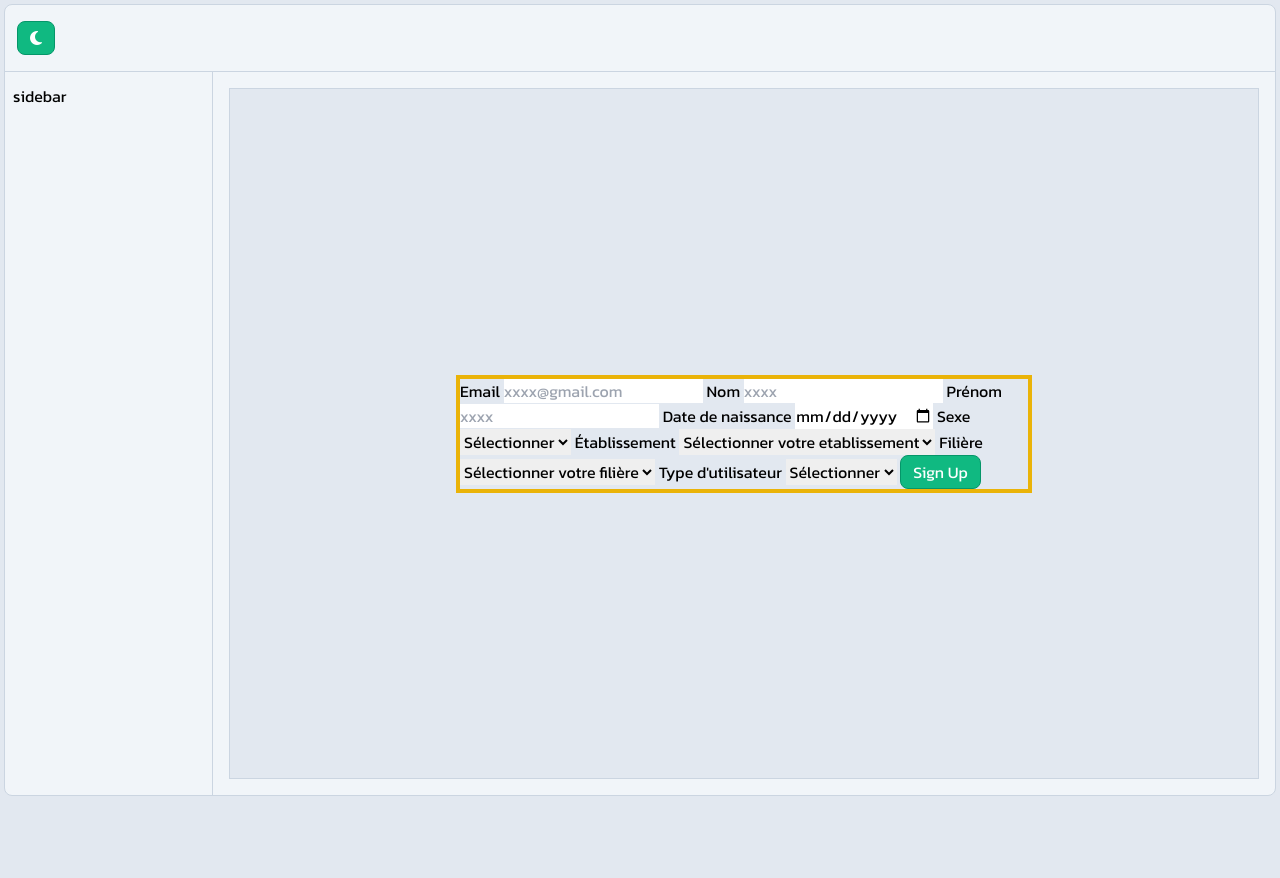
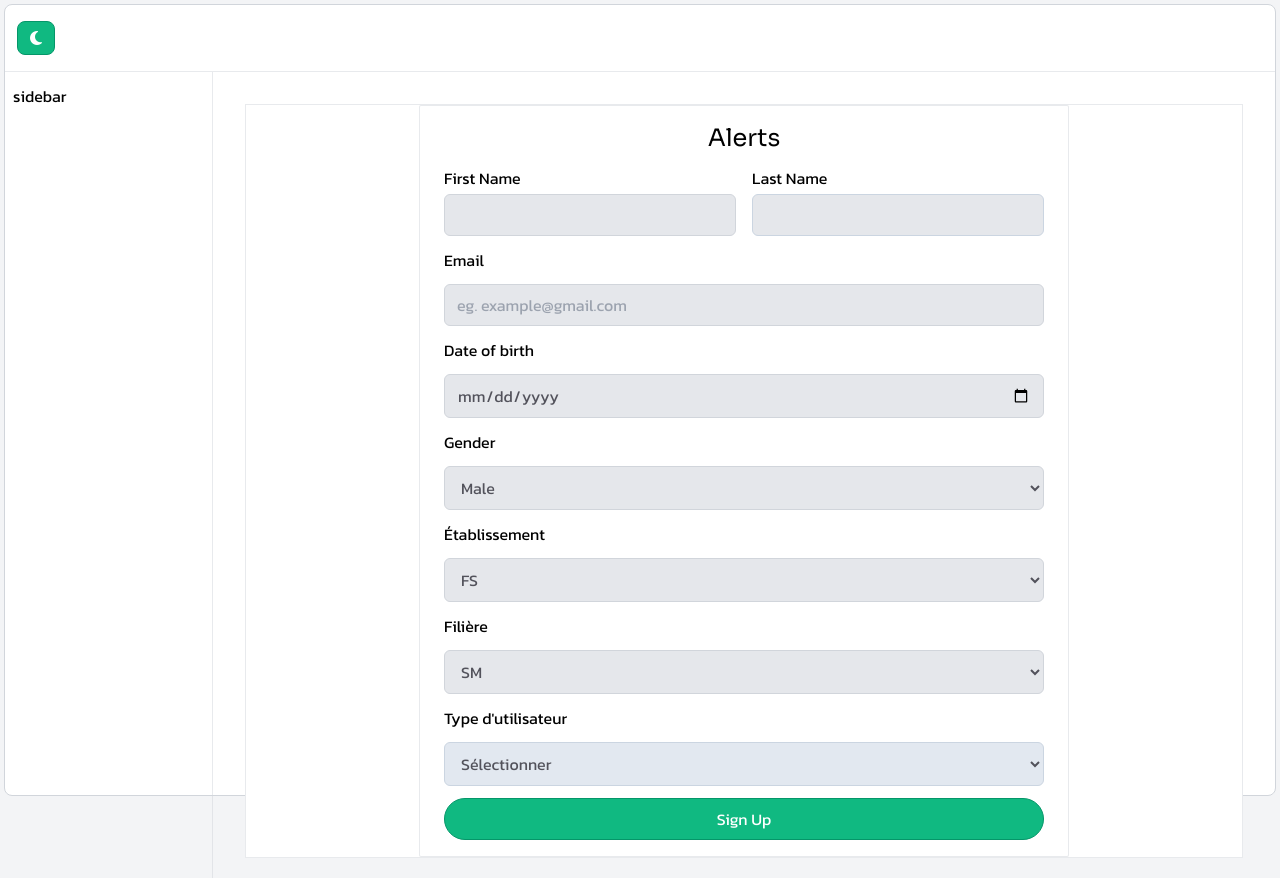
Before and after one commit to mariamkechad/Exami, a website: page frontend/index.html in a window 1280 px wide. Both pictures are taken after a click on the button "Get Started". Shown: the top 878 px of the page. Before the commit the page ends 800 px from the top, so only its background shows below. Drawn offline with nearby package versions, Linux system fonts and the light colour scheme.

Commit message:
style(form): style signup form

```diff
--- a/frontend/index.html
+++ b/frontend/index.html
@@ -14,11 +14,6 @@
     <!-- </script> -->
     <!-- <script src="https://cdn.jsdelivr.net/npm/@tailwindcss/browser@4"></script> -->
     <!---->
-    <script>
-      tailwind.config = {
-        darkMode: "class",
-      };
-    </script>
     <script src="https://cdn.tailwindcss.com"></script>
     <link
       rel="stylesheet"
@@ -32,27 +27,16 @@
     <script>
       // Configure Tailwind's dark mode to use class
       tailwind.config = {
-        darkMode: "class",
-        theme: {
-          extend: {
-            colors: {
-              // You can customize these colors if needed
-              primary: {
-                light: "#3b82f6",
-                dark: "#60a5fa",
-              },
-            },
-          },
-        },
+        darkMode: "class"
       };
     </script>
   </head>
-  <body class="h-screen font-kanit bg-slate-200 dark:bg-black p-1">
+  <body class="h-screen font-kanit bg-gray-100 dark:bg-black p-1">
     <main
-      class="w-full h-full flex flex-col font-kanit bg-slate-100 dark:bg-zinc-800 border border-slate-300 dark:border-zinc-700 rounded-lg text-black  dark:text-white"
+      class="w-full h-full flex flex-col font-kanit bg-white dark:bg-zinc-800 border border-gray-300 dark:border-zinc-700 rounded-lg text-black dark:text-white"
     >
       <!-- navebar -->
-      <nav class="w-full px-3 py-4 border-b border-slate-300 dark:border-zinc-700/50">
+      <nav class="w-full px-3 py-4 border-b border-gray-300/50 dark:border-zinc-700/50">
         <!-- logo "Exami" -->
         <!-- theme toggle button -->
         <!-- signup & login buttons -->
@@ -67,14 +51,14 @@
       <div class="flex-1 flex">
         <!-- sidebar: mybe we can put recent exams and some data there. -->
         <div
-          class="hidden md:inline h-full md:w-52 px-2 py-3 border-r border-slate-300 dark:border-zinc-700/50"
+          class="hidden md:inline h-full md:w-52 px-2 py-3 border-r border-gray-300/50 dark:border-zinc-700/50"
         >
           sidebar
           <!-- put the navigation here -->
           <!-- mention our names -->
         </div>
         <!-- dynamic preview -->
-        <section class="flex-1 border border-slate-300 bg-slate-200 dark:border-zinc-600 dark:bg-zinc-700 m-1 md:m-4">
+        <section class="flex-1 border border-gray-300/50 bg-white dark:border-zinc-700/50 dark:bg-zinc-800 m-1 md:m-6 xl:m-8">
           <div class="w-full h-full flex items-center justify-center">
             <div id="start-container" class="space-y-2 text-center">
               <h3 class="text-xl">Wellcome to Exami</h3>
@@ -88,24 +72,38 @@
             </div>
             <div id="register-form-container" class="hidden w-full h-full flex items-center justify-center"
             >
-            <form id="signup-form" class="max-w-xl border-4 border-yellow-500">
+            <form id="signup-form" class="space-y-1 w-full md:w-[550px] xl:w-[650px] text-black dark:text-zinc-300 flex flex-col px-6 py-4 rounded-sm border border-gray-300/50 dark:border-zinc-700/50 gap-2 bg-white dark:bg-zinc-800 focus:border-none focus:outline-none">
+              <div class="text-center text-2xl font-sora">Alerts</div>
+              <div class="flex flex-col sm:flex-row gap-3 lg:gap-4">
+                <div class="w-1/2 space-y-1">
+                  <label for="first-name" class="inline">First Name</label>
+                  <input class="w-full px-3 py-2 text-zinc-600 dark:text-zinc-300 border border-gray-300 bg-gray-200 dark:border-zinc-600 dark:bg-zinc-700 rounded-md" type="text" id="first-name" name="first-name" required>
+                </div>
+                <div class="w-1/2 space-y-1">
+                  <label for="last-name">Last Name</label>
+                  <input
+                    class="w-full px-3 py-2 text-zinc-600 dark:text-zinc-300 border border-slate-300 bg-gray-200 dark:border-zinc-600 dark:bg-zinc-700 rounded-md"
+                    type="text" id="last-name" name="last-name" required>
+                </div>
+              </div>
               <label for="email">Email</label>
-              <input type="email" id="email" name="email"placeholder="xxxx@gmail.com" required>
-              <label for="nom">Nom</label>
-              <input type="text" id="nom" name="nom" placeholder="xxxx" required>
-              <label for="prenom">Prénom</label>
-              <input type="text" id="prenom" name="prenom" placeholder="xxxx" required>
-              <label for="dateNaissance">Date de naissance</label>
-              <input type="date" id="dateNaissance" name="dateNaissance" required>
-              <label for="sexe">Sexe</label>
-              <select id="sexe" name="sexe" required>
-                <option value="">Sélectionner</option>
-                <option value="homme">Homme</option>
-                <option value="femme">Femme</option>
-                <option value="autre">Autre</option>
+              <input
+                class="px-3 py-2 text-zinc-600 dark:text-zinc-300 border border-gray-300 bg-gray-200 dark:border-zinc-600 dark:bg-zinc-700 rounded-md"
+                type="email" id="email" name="email"placeholder="eg. example@gmail.com" required>
+              <label for="dateNaissance">Date of birth</label>
+              <input
+                class="px-3 py-2 text-zinc-600 dark:text-zinc-300 border border-gray-300 bg-gray-200 dark:border-zinc-600 dark:bg-zinc-700 rounded-md"
+                type="date" id="dateNaissance" name="dateNaissance" required>
+              <label for="sexe">Gender</label>
+              <select
+                class="px-3 py-2 text-zinc-600 dark:text-zinc-300 border border-gray-300 bg-gray-200 dark:border-zinc-600 dark:bg-zinc-700 rounded-md"
+                <option value="">Gender</option>
+                <option value="male">Male</option>
+                <option value="female">Female</option>
               </select>
               <label for="etablissement">Établissement</label>
-              <select id="etablissement" name="etablissement" required>
+              <select
+                class="px-3 py-2 text-zinc-600 dark:text-zinc-300 border border-gray-300 bg-gray-200 dark:border-zinc-600 dark:bg-zinc-700 rounded-md"
                 <option value="">Sélectionner votre etablissement</option>
                 <option value="fs">FS</option>
                 <option value="ensa">ENSA</option>
@@ -115,7 +113,8 @@
                 <option value="ensg">ENSG</option>
               </select>
               <label for="filiere">Filière</label>
-              <select id="filiere" name="filiere" required>
+              <select
+                class="px-3 py-2 text-zinc-600 dark:text-zinc-300 border border-gray-300 bg-gray-200 dark:border-zinc-600 dark:bg-zinc-700 rounded-md"
                 <option value="">Sélectionner votre filière</option>
                 <option value="SM">SM</small></option>
                 <option value="SMI">SMI</option>
@@ -131,7 +130,9 @@
                 <option value="INFO">INFO</option>
               </select>
               <label for="userType" >Type d'utilisateur</label>
-              <select id="userType" name="userType" required>
+              <select
+                  class="px-3 py-2 text-zinc-600 dark:text-zinc-300 border border-slate-300 bg-slate-200 dark:border-zinc-600 dark:bg-zinc-700 rounded-md"
+                  id="userType" name="userType" required>
                 <option value=""> Sélectionner </option>
                 <option value="etudiant">Étudiant</option>
                 <option value="enseignant">Enseignant</option>
@@ -139,7 +140,7 @@
               <button
                 id="signup-button"
                 type="submit"
-                class="inline rounded-lg border border-emerald-600  bg-emerald-500 dark:border-violet-400 dark:bg-violet-500 text-white px-3 py-1 focus:outline-none"
+                class="rounded-full border border-emerald-600  bg-emerald-500 dark:border-violet-400 dark:bg-violet-500 text-white py-2 focus:outline-none mt-2 md:mt-4 xl:mt-6"
               >
                 Sign Up
               </button>
@@ -149,6 +150,6 @@
         </section>
       </div>
     </main>
-    <script src="main.js"></script>
+    <script type="module" src="main.js"></script>
   </body>
 </html>
--- a/frontend/main.js
+++ b/frontend/main.js
@@ -1,9 +1,10 @@
 // get all DOM elements, and sort them in order /sidebar/navbar/dynamic-preview
 const themeToggleButton = document.getElementById("theme-toggle");
-const htmlElement = document.documentElement;
 
 // theme toggling
-// TODO: save theme value in local storage.
+// TODO: (maryam)
+// - save theme value in local storage.
+// - support device based theme.
 const rootElement = document.documentElement;
 let darkMode = false;
 themeToggleButton.addEventListener("click", () => {
@@ -30,7 +31,6 @@ const registerFormContainer = document.getElementById(
 const getStarted = () => {
   startContainerElement.classList.add("hidden");
   registerFormContainer.classList.remove("hidden");
-
   const signupForm = document.getElementById("signup-form");
 
   signupForm.addEventListener("submit", (event) => {
@@ -41,7 +41,9 @@ const getStarted = () => {
     const data = Object.fromEntries(formData.entries());
 
     console.log("Form submitted! with this data: ", data);
-    //TODO: call signup() with data.
+    //TODO: (douae):
+    // - implement signup() function in ./client-actions.js.
+    // - call signup function with this "data".
   });
 };
 
```
